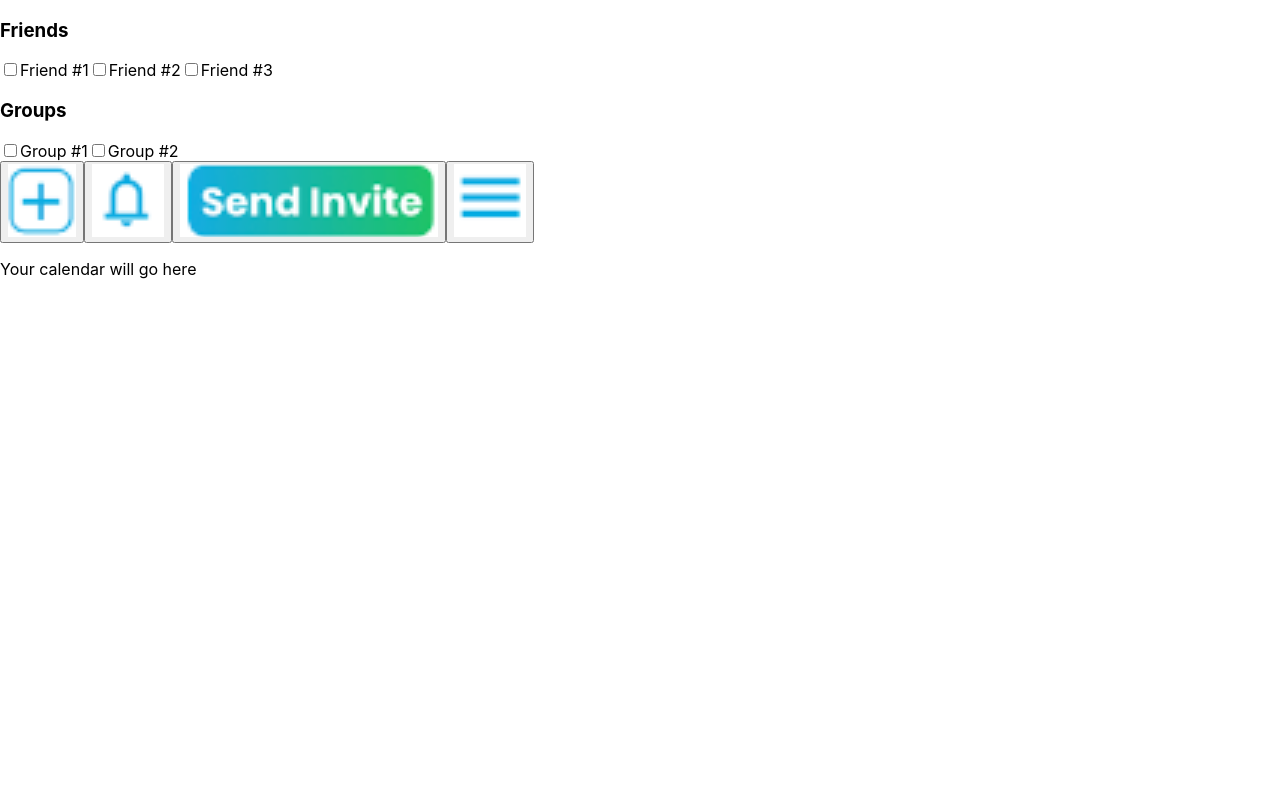
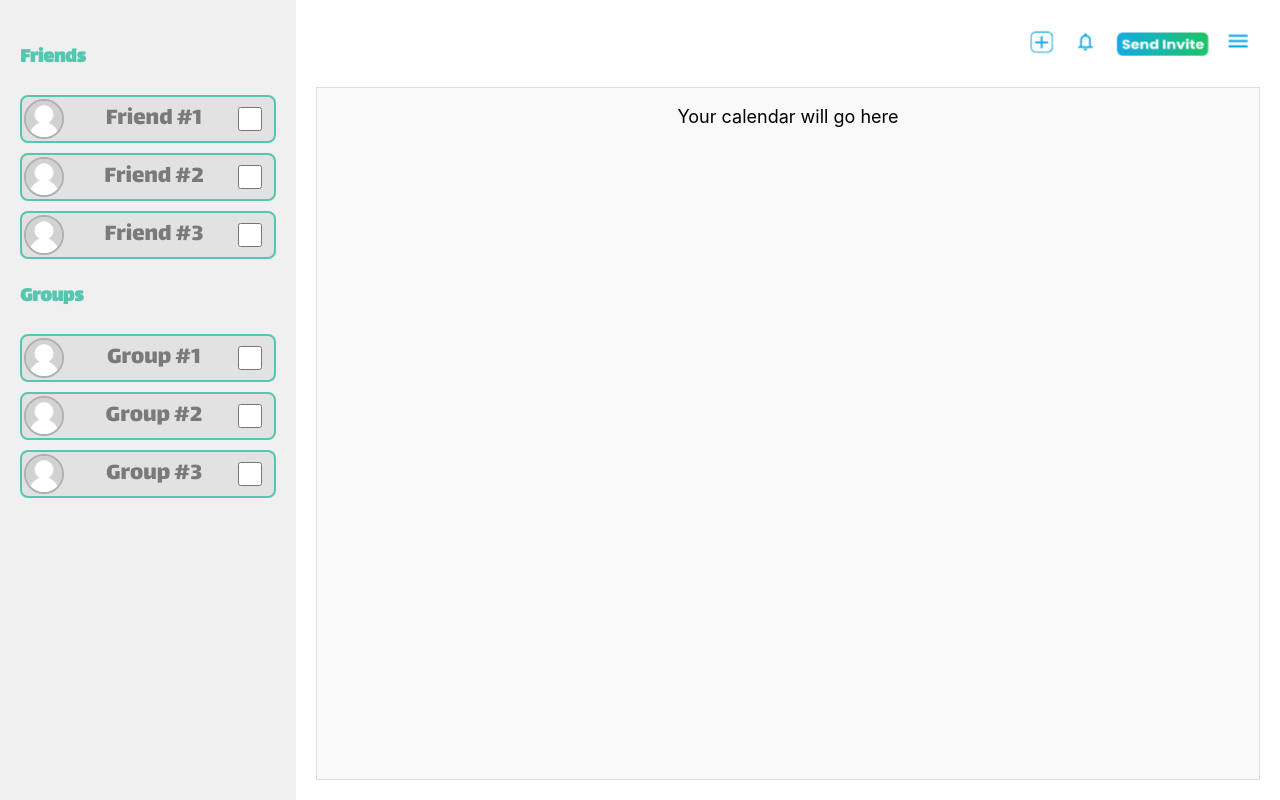
Before and after one commit to aggie-coding-club/GroupMeet, a React (Create React App) app in the folder frontend/: page / in a window 1280 px wide. Built offline with nearby package versions, Linux system fonts and the light colour scheme; the HTML template or start-up script is replaced by a standard one.

Commit message:
Added Group and Friend Button Formatting

```diff
--- a/frontend/src/App.css
+++ b/frontend/src/App.css
@@ -1,38 +1,172 @@
-.App {
-  text-align: center;
+@import url('https://fonts.googleapis.com/css2?family=Lalezar:wght@400&display=swap');
+
+/* Container for the whole app */
+.app-container {
+    display: flex;
+    height: 100vh;
   }
 
-.App-logo {
-  height: 40vmin;
-  pointer-events: none;
+
+  /* Sidebar for Friends and Groups */
+  .sidebar {
+    width: 20%;
+    background-color: #f0f0f0;
+    padding: 20px;
+    font-size: 18px;                /* Font size for friend's name */
+    color: #57c6b1;                    /* Dark gray color for text */
+    transition: color 0.3s;
+    text-align: left;        /* Smooth transition for hover effect */
+    font-family: 'Lalezar';
+
   }
 
-@media (prefers-reduced-motion: no-preference) {
-  .App-logo {
-    animation: App-logo-spin infinite 20s linear;
-  }
+  /* Friends section styling */
+.friends-list {
+    margin-bottom: 20px;
   }
 
-.App-header {
-  background-color: #282c34;
-  min-height: 100vh;
+  .friend-item {
+    display: flex;
+  align-items: center;
+  margin-bottom: 10px;
+  justify-content: space-between; /* Distributes space between the items */
+  padding: 10px;                 /* Padding inside the square */
+  border-radius: 8px;            /* Slightly rounded corners */
+  background-color: #e2e2e2;     /* Light gray background color */
+  transition: background-color 0.3s; /* Smooth transition for hover effect */
+  background-image: -moz-linear-gradient(center bottom, rgb(112, 112, 112), rgb(0, 193, 236));
+  padding: 2px;
+  border-width: 2px;
+  border-style: solid;
+
+  }
+
+  .friend-item input {
+    margin-right: 10px;
+    width: 24px;
+    height: 24px;
+  }
+
+  .friend-avatar {
+    width: 36px;        /* Circular avatar width */
+    height: 36px;       /* Circular avatar height */
+    border-radius: 50%; /* Make the avatar circular */
+    object-fit: cover;  /* Ensures the image fits and maintains aspect ratio */
+    margin-right: 10px;
+    border-width: 2px;
+    border-style: solid;
+    color: #b0b0b0;
+  }
+
+  .friend-item span {
+    font-size: 25px;                /* Font size for friend's name */
+    color: #7a7a7a;                    /* Dark gray color for text */
+    transition: color 0.3s;
+    text-align: center;        /* Smooth transition for hover effect */
+    font-family: 'Lalezar';
+  }
+
+  .friend-item:hover span {
+    color: #048872;                 /* Change color on hover */
+  }
+  .friends-list {
+    margin-bottom: 20px;
+  }
+
+
+
+  .group-item {
+    display: flex;
+  align-items: center;
+  margin-bottom: 10px;
+  justify-content: space-between; /* Distributes space between the items */
+  padding: 10px;                 /* Padding inside the square */
+  border-radius: 8px;            /* Slightly rounded corners */
+  background-color: #e2e2e2;     /* Light gray background color */
+  transition: background-color 0.3s; /* Smooth transition for hover effect */
+  background-image: -moz-linear-gradient(center bottom, rgb(112, 112, 112), rgb(0, 193, 236));
+  padding: 2px;
+  border-width: 2px;
+  border-style: solid;
+
+  }
+
+  .group-item input {
+    margin-right: 10px;
+    width: 24px;
+    height: 24px;
+  }
+
+  .group-avatar {
+    width: 36px;        /* Circular avatar width */
+    height: 36px;       /* Circular avatar height */
+    border-radius: 50%; /* Make the avatar circular */
+    object-fit: cover;  /* Ensures the image fits and maintains aspect ratio */
+    margin-right: 10px;
+    border-width: 2px;
+    border-style: solid;
+    color: #b0b0b0;
+  }
+
+  .group-item span {
+    font-size: 25px;                /* Font size for friend's name */
+    color: #7a7a7a;                    /* Dark gray color for text */
+    transition: color 0.3s;
+    text-align: center;        /* Smooth transition for hover effect */
+    font-family: 'Lalezar';
+  }
+
+  .group-item:hover span {
+    color: #048872;                 /* Change color on hover */
+  }
+  /* Main content area */
+  .content {
+    flex-grow: 1;
     display: flex;
     flex-direction: column;
+    padding: 20px;
+    position: relative;
+  }
+
+  /* Top-right buttons */
+  .top-buttons {
+    display: flex;
+    justify-content: flex-end;
+    margin-bottom: 20px;
+  }
+
+  .menu-button, .bell-button, .add-button {
+    background-color: transparent;
+    border: none;
+    padding: 10px;
+    cursor: pointer;
+  }
+
+  .menu-button img, .bell-button img, .add-button img{
+    width: 24px;
+    height: 24px;
+  }
+
+  .invite-button {
+    background-color: transparent;
+    border: none;
+    display: flex;
     align-items: center;
     justify-content: center;
-  font-size: calc(10px + 2vmin);
-  color: white;
+    overflow: hidden;
+    cursor: pointer;
   }
 
-.App-link {
-  color: #61dafb;
+  .invite-button img {
+    width: 96px;
+    height: 24px;
   }
 
-@keyframes App-logo-spin {
-  from {
-    transform: rotate(0deg);
+  /* Placeholder for the calendar */
+  .calendar {
+    flex-grow: 1;
+    background-color: #f9f9f9;
+    border: 1px solid #ddd;
+    text-align: center;
+    font-size: 18px;
   }
-  to {
-    transform: rotate(360deg);
-  }
-}
--- a/frontend/src/App.tsx
+++ b/frontend/src/App.tsx
@@ -6,36 +6,47 @@ import bellIcon from './assets/icons/Bell.png';
 import menuIcon from './assets/icons/Menu.png';
 import addIcon from './assets/icons/Add.png';
 import inviteIcon from './assets/icons/Send_Invite.png';
+import profilePlaceholder from './assets/icons/Empty_Profile.png';
 
 function App() {
     return (
         <div className="app-container">
             <div className="sidebar">
             <h3>Friends</h3>
-                <div className="checkbox-section">
-                    <label>
+        <div className="friends-list">
+          <label className="friend-item">
+            <img src={profilePlaceholder} alt="Friend #1" className="friend-avatar" />
+            <span>Friend #1</span>
             <input type="checkbox" />
-                        Friend #1
           </label>
-                    <label>
+          <label className="friend-item">
+            <img src={profilePlaceholder} alt="Friend #2" className="friend-avatar" />
+            <span>Friend #2</span>
             <input type="checkbox" />
-                        Friend #2
           </label>
-                    <label>
+          <label className="friend-item">
+            <img src={profilePlaceholder} alt="Friend #3" className="friend-avatar" />
+            <span>Friend #3</span>
             <input type="checkbox" />
-                        Friend #3
           </label>
         </div>
 
                 <h3>Groups</h3>
-                <div className="checkbox-section">
-                    <label>
+                <div className="group-list">
+          <label className="group-item">
+            <img src={profilePlaceholder} alt="Group #1" className="group-avatar" />
+            <span>Group #1</span>
             <input type="checkbox" />
-                        Group #1
           </label>
-                    <label>
+          <label className="group-item">
+            <img src={profilePlaceholder} alt="Group #2" className="group-avatar" />
+            <span>Group #2</span>
             <input type="checkbox" />
-                        Group #2
+          </label>
+          <label className="group-item">
+            <img src={profilePlaceholder} alt="Group #3" className="group-avatar" />
+            <span>Group #3</span>
+            <input type="checkbox" />
           </label>
         </div>
             </div>
```
Also changed, not shown: frontend/src/assets/icons/Empty_Profile.png (added). Lines whose indentation alone changed are shown as unchanged.
